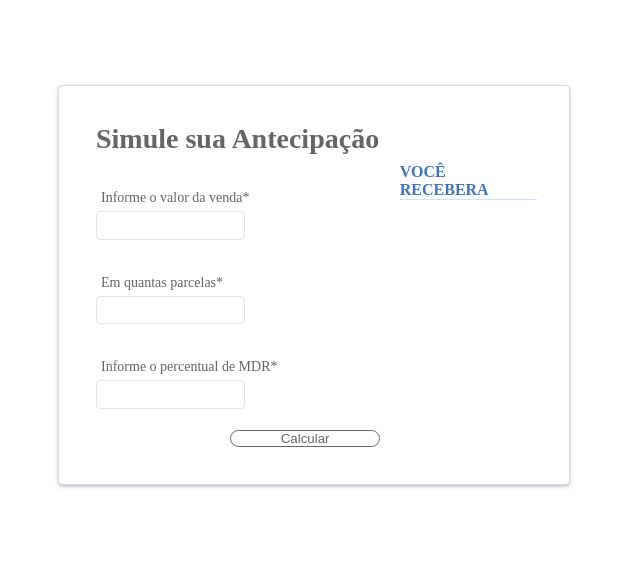
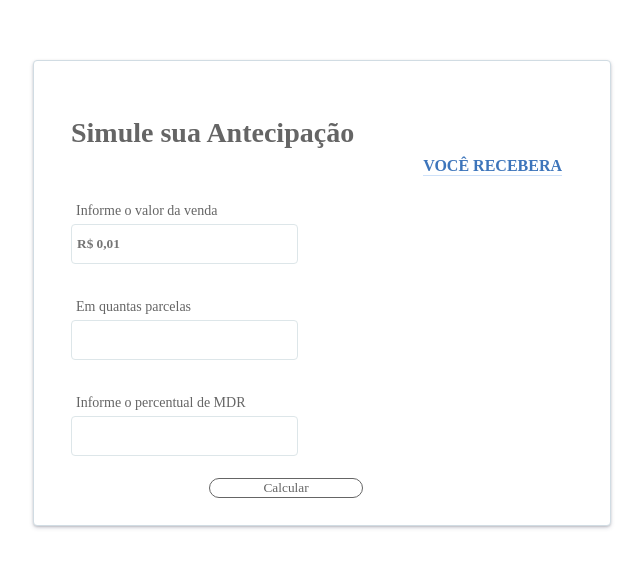
Before and after one commit to kalebesampaio/calculadora_de_antecipacao, a React (Create React App) app: page / in a window 1280 px wide. Shown: the part 115-682 px from the top of the page, without its empty margins (326-969 px from the left). Built offline with nearby package versions, Linux system fonts and the light colour scheme.

Commit message:
fix: corrigindo as label/inputs

```diff
--- a/src/components/Form/index.jsx
+++ b/src/components/Form/index.jsx
@@ -7,12 +7,9 @@ import { StyledForm } from "./styles";
 
 export const Form = ({ setNum }) => {
   const schema = yup.object({
-    amount: yup
-      .number("Deve ser um numero")
-      .positive("deve ser positivo")
-      .required("é obrigatorio"),
+    amount: yup.string("Deve ser um numero").required("é obrigatorio"),
     installments: yup
-      .number("Deve ser um numero")
+      .number()
       .positive("deve ser positivo")
       .min(1, "o valor deve ser no minimo 1")
       .max(12, "o valor dever ser no maximo 12")
@@ -32,7 +29,17 @@ export const Form = ({ setNum }) => {
   const resgisterAmount = (data) => {
     api
       .post("", {
-        amount: parseFloat((data.amount * 100).toFixed(2)),
+        amount: parseFloat(
+          (
+            parseFloat(
+              data.amount
+                .replace("R", "")
+                .replace("$", "")
+                .replace(".", "")
+                .replace(",", ".")
+            ) * 100
+          ).toFixed(2)
+        ),
         installments: data.installments,
         mdr: data.mdr,
       })
@@ -44,18 +51,34 @@ export const Form = ({ setNum }) => {
       });
   };
 
+  const currency = (e) => {
+    let value = e.currentTarget.value;
+    value = value.replace(/\D/g, "");
+    value = value.replace(/(\d)(\d{2})$/, "$1,$2");
+    value = value.replace(/(?=(\d{3})+(\D))\B/g, ".");
+    e.currentTarget.value = "R$ " + value;
+    console.log(value);
+    return e;
+  };
+
   return (
     <StyledForm onSubmit={handleSubmit(resgisterAmount)}>
       <StyledTitle>Simule sua Antecipação</StyledTitle>
-      <label htmlFor="amount">Informe o valor da venda*</label>
-      <input id="amount" type="text" {...register("amount")} />
+      <label htmlFor="amount">Informe o valor da venda</label>
+      <input
+        id="amount"
+        type="text"
+        onKeyUp={currency}
+        placeholder="R$ 0,01"
+        {...register("amount")}
+      />
       <span>{errors.amount?.message}</span>
 
-      <label htmlFor="installments">Em quantas parcelas*</label>
+      <label htmlFor="installments">Em quantas parcelas</label>
       <input id="installments" type="text" {...register("installments")} />
       <span>{errors.installments?.message}</span>
 
-      <label htmlFor="mdr">Informe o percentual de MDR*</label>
+      <label htmlFor="mdr">Informe o percentual de MDR</label>
       <input id="mdr" type="text" {...register("mdr")} />
       <span>{errors.mdr?.message}</span>
       <button>Calcular</button>
--- a/src/components/Form/styles.js
+++ b/src/components/Form/styles.js
@@ -5,7 +5,7 @@ export const StyledForm = styled.form`
   display: flex;
   flex-direction: column;
   height: 100%;
-  width: 70%;
+  width: 60%;
   label {
     margin-top: 30px;
     font-family: "SourceSansPro";
@@ -17,8 +17,10 @@ export const StyledForm = styled.form`
     padding: 5px;
     background: #ffffff;
     border: 1px solid #dde6e9;
+    font-family: "SourceSansPro";
+    font-weight: bold;
     border-radius: 4px;
-    width: 50%;
+    width: 70%;
     height: 35px;
   }
   span {
@@ -38,6 +40,7 @@ export const StyledForm = styled.form`
     width: 50%;
     margin-left: 45%;
     border-radius: 15px;
+    font-family: "SourceSansPro";
     cursor: pointer;
     :hover {
       border: #66afe9 1px solid;
--- a/src/components/InfoCard/index.jsx
+++ b/src/components/InfoCard/index.jsx
@@ -2,7 +2,6 @@ import { StyledBold, StyledParagraph } from "../../styles/typography";
 import { StyleInfoCard } from "./styles";
 
 export const InfoCard = ({ value, keys }) => {
-  console.log(keys);
   return (
     <StyleInfoCard>
       <StyledParagraph>
--- a/src/styles/global.js
+++ b/src/styles/global.js
@@ -1,6 +1,6 @@
 import { createGlobalStyle } from "styled-components";
 
-export const GlobalStyle = createGlobalStyle`
+export const GlobalStyle = createGlobalStyle`s
 *{
     margin: 0;
     padding: 0;
--- a/src/styles/typography.js
+++ b/src/styles/typography.js
@@ -14,7 +14,7 @@ export const StyledSpan = styled.span`
 `;
 
 export const StyledTitle2 = styled.h2`
-  font-family: "Source Sans Pro";
+  font-family: "SourceSansPro";
   font-weight: 700;
   font-size: 16px;
   text-transform: uppercase;
@@ -22,7 +22,7 @@ export const StyledTitle2 = styled.h2`
 `;
 
 export const StyledParagraph = styled.p`
-  font-family: "Source Sans Pro";
+  font-family: "SourceSansPro";
   font-size: 16px;
   color: #5d9cec;
 `;
```
